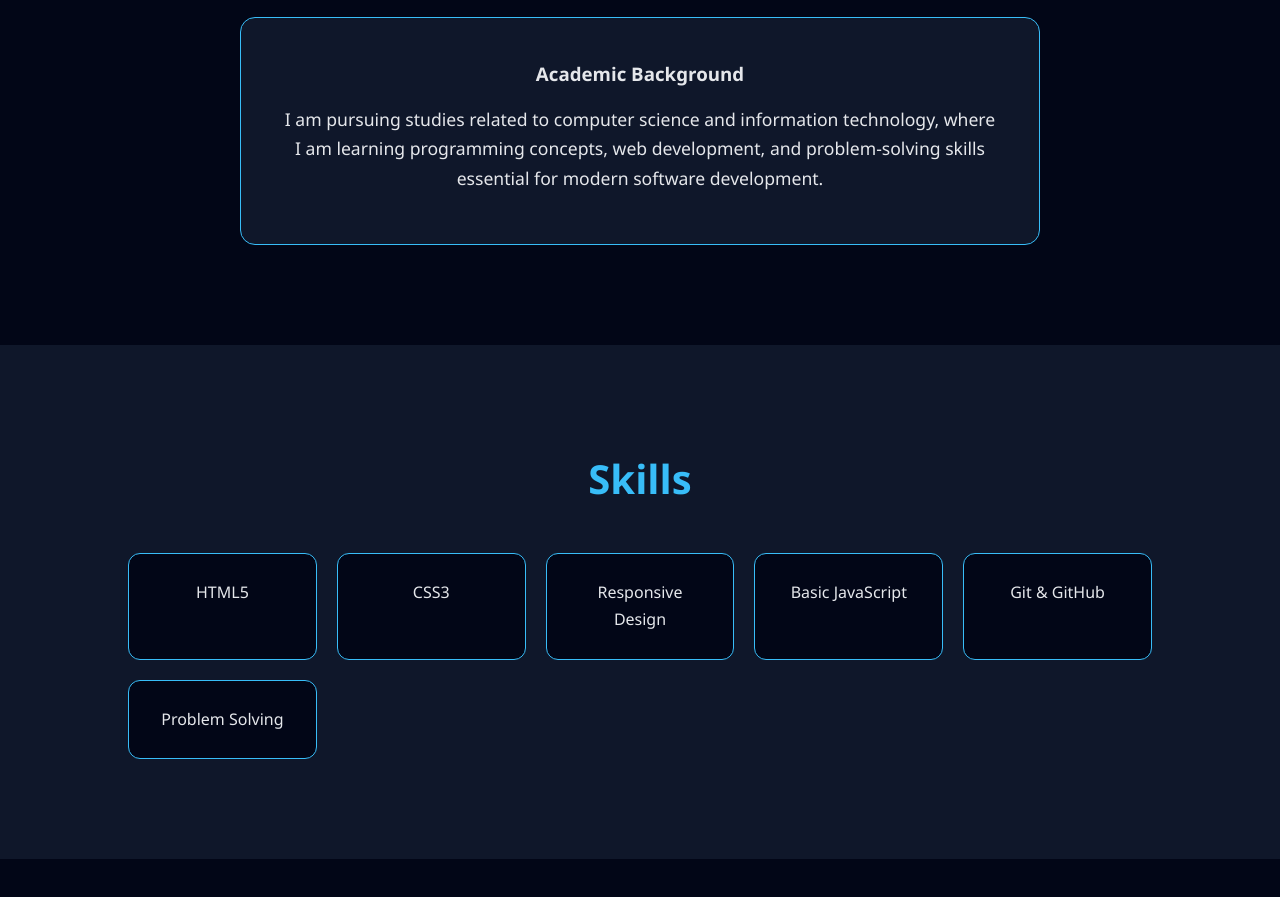
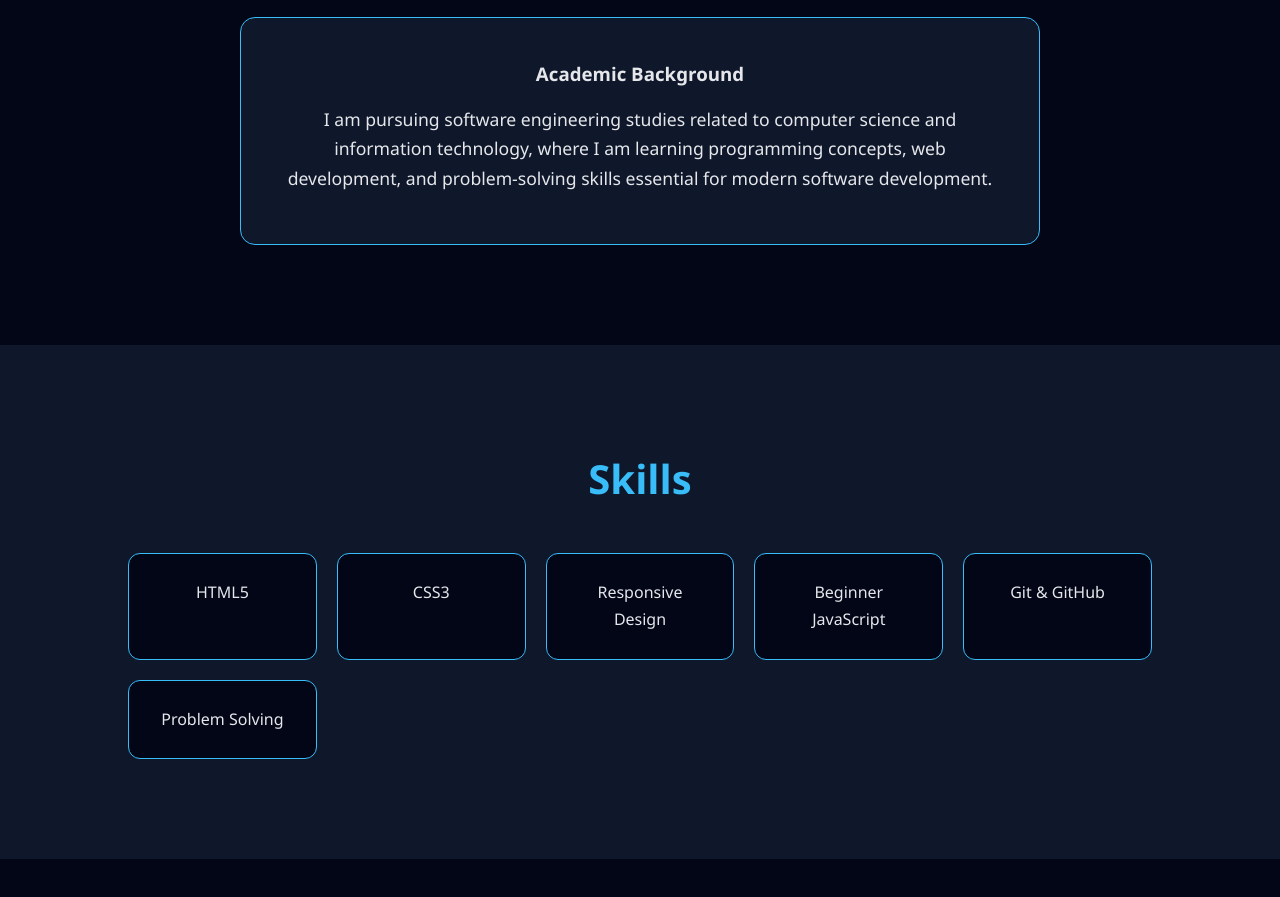
Before and after one commit to AshiriSamuel/AshiriSamuel.github.io, a plain HTML site: page index.html in a window 1280 px wide. Shown: the part 1486-2383 px from the top of the page. Drawn offline with Linux system fonts and the light colour scheme.

Commit message:
Update education and skills descriptions in index.html

```diff
--- a/index.html
+++ b/index.html
@@ -49,7 +49,7 @@
     <div class="card">
       <h3>Academic Background</h3>
       <p>
-        I am pursuing studies related to computer science and information
+        I am pursuing software engineering studies related to computer science and information
         technology, where I am learning programming concepts, web development,
         and problem-solving skills essential for modern software development.
       </p>
@@ -63,7 +63,7 @@
       <div class="skill-card">HTML5</div>
       <div class="skill-card">CSS3</div>
       <div class="skill-card">Responsive Design</div>
-      <div class="skill-card">Basic JavaScript</div>
+      <div class="skill-card">Beginner JavaScript</div>
       <div class="skill-card">Git & GitHub</div>
       <div class="skill-card">Problem Solving</div>
     </div>
```
